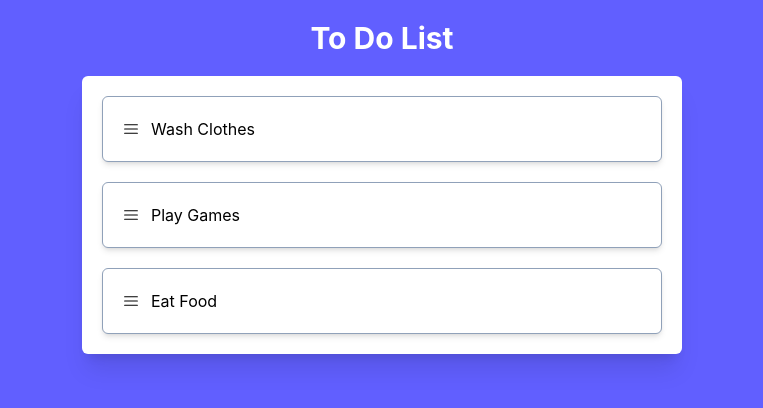
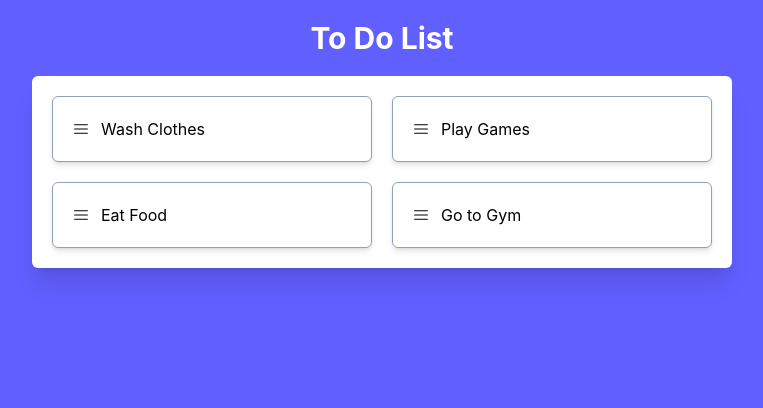
Before and after one commit to HimavanthMutte/Todo_DragnDrop, a React app: page / in a window 1280 px wide. Shown: the top 408 px of the page, without its empty margins (258-1021 px from the left). Built offline with nearby package versions, Linux system fonts and the light colour scheme; the HTML template or start-up script is replaced by a standard one.

Commit message:
Implemented RectSortingStrategy

```diff
--- a/src/App.jsx
+++ b/src/App.jsx
@@ -3,14 +3,15 @@ import ListItem  from "./components/ListItem"
 import { SortableContext , arrayMove } from "@dnd-kit/sortable"
 
 import { DndContext, closestCorners , useSensor , useSensors , MouseSensor , KeyboardSensor , TouchSensor } from "@dnd-kit/core"
-import { sortableKeyboardCoordinates } from "@dnd-kit/sortable"
+import { sortableKeyboardCoordinates, rectSortingStrategy } from "@dnd-kit/sortable"
 
 import { useState } from "react"
 
 const items = [
   {id:1, title:"Wash Clothes"},
   {id:2, title:"Play Games"},
-  {id:3, title:"Eat Food"}
+  {id:3, title:"Eat Food"},
+  {id:4, title:"Go to Gym"},
 ]
 
 const App = () =>{
@@ -40,8 +41,8 @@ const App = () =>{
     <div className="min-h-screen bg-indigo-500 p-5">
       <h1 className="text-white text-center text-3xl font-bold">To Do List</h1>
       <DndContext collisionDetection={closestCorners} onDragEnd={handleDragEnd} sensors={sensors}>
-        <SortableContext items={listItems} >
-          <ul className="flex flex-col gap-5 bg-white p-5 mt-5 rounded-md max-w-[600px] m-auto shadow-xl">
+        <SortableContext items={listItems} strategy={rectSortingStrategy}>
+          <ul className="flex flex-col gap-5 bg-white p-5 mt-5 rounded-md max-w-[700px] m-auto shadow-xl grid grid-cols-2 gap-4">
             {listItems.map(item=>{
               return (
                   <ListItem data={item}/>
```
